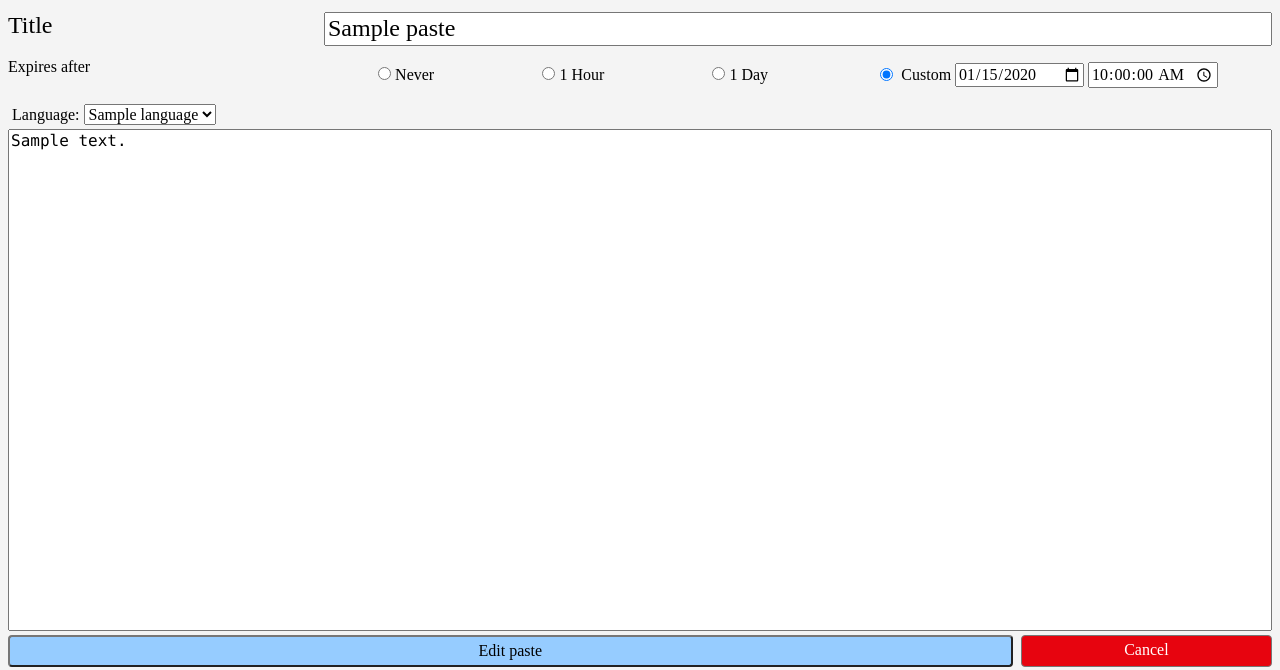
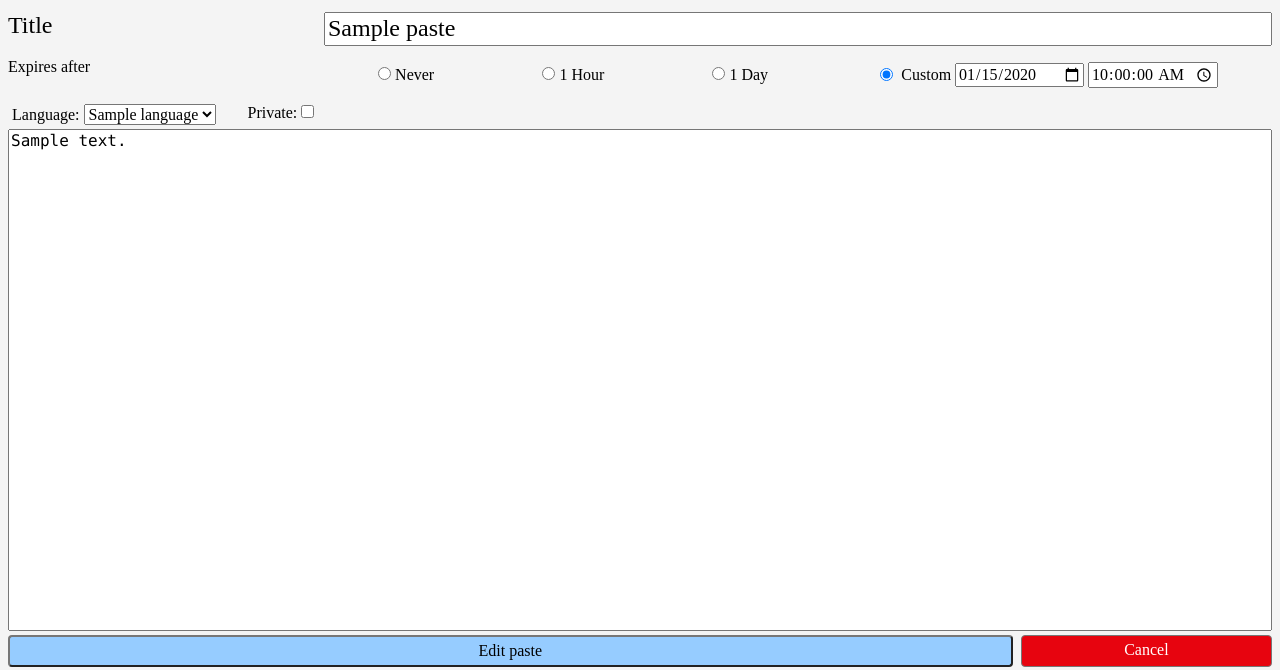
Before and after one commit to winny-/sillypaste, a Django app: page /1/edit in a window 1280 px wide. Shown: the part 56-726 px from the top of the page. Run offline with Django 3.2, Linux system fonts and the light colour scheme; a user stored in the database is signed in; tables that the repository leaves empty hold one stand-in row (values such as "Sample post").

Commit message:
add private flag

```diff
--- a/api/views.py
+++ b/api/views.py
@@ -43,6 +43,7 @@ class PasteViewSet(viewsets.ModelViewSet):
     serializer_class = PasteSerializer
     queryset = Paste.objects.all()
 
+    # XXX This should hide private pastes that belong to other users.
     def get_queryset(self):
         return Paste.objects.filter_fulltext(
             self.request.query_params.get('q')
--- a/core/models/models.py
+++ b/core/models/models.py
@@ -22,6 +22,11 @@ class PasteManager(models.Manager):
         )
 
 
+class PublicPasteManager(PasteManager):
+    def get_queryset(self):
+        return super().get_queryset().filter(private=False)
+
+
 class Paste(ExportModelOperationsMixin('paste'), models.Model):
     class Meta:
         ordering = ('pk',)
@@ -31,6 +36,7 @@ class Paste(ExportModelOperationsMixin('paste'), models.Model):
     timestamp = models.DateTimeField(auto_now_add=True)
     expiry = models.DateTimeField(null=True, blank=True)
     freeze_hits = models.BooleanField(default=False, blank=True)
+    private = models.BooleanField(default=False, blank=True)
     hits = models.PositiveIntegerField(default=0)
     size = models.PositiveIntegerField(default=0, editable=False)
     author = models.ForeignKey(
@@ -41,6 +47,7 @@ class Paste(ExportModelOperationsMixin('paste'), models.Model):
     )
 
     objects = PasteManager()
+    public_objects = PublicPasteManager()
 
     def save(self, *args, **kwargs):
         """On save, update estimated size of the paste."""
--- a/web/forms/forms.py
+++ b/web/forms/forms.py
@@ -13,7 +13,7 @@ __all__ = ['PasteForm']
 class PasteForm(forms.ModelForm):
     class Meta:
         model = Paste
-        fields = ['expiry', 'title', 'language', 'body']
+        fields = ['expiry', 'title', 'language', 'body', 'private']
 
     CUSTOM_EXPIRY_DATE_FORMAT = '%Y-%m-%d'
     CUSTOM_EXPIRY_TIME_FORMAT = '%H:%M:%S'
--- a/web/templates/paste_form_snippet.html
+++ b/web/templates/paste_form_snippet.html
@@ -52,8 +52,14 @@
     </div>
   </div>
 </div>
-<div class='ma1'>
-  {{ form.language.label_tag }}
-  {{ form.language }}
+<div class="flex flex-row flex-wrap">
+  <div class="ma1 mr3">
+    {{ form.language.label_tag }}
+    {{ form.language }}
+  </div>
+  <div class="ma1 ml3">
+    {{ form.private.label_tag }}
+    {{ form.private }}
+  </div>
 </div>
 <textarea class="code w-100 flex-grow-1" id="body" name="{{ form.body.html_name }}" placeholder="Your text here">{{ form.body.value|default:'' }}</textarea>
--- a/web/views/other.py
+++ b/web/views/other.py
@@ -30,8 +30,10 @@ def index(request):
         request,
         'index.html',
         {
-            'recent': Paste.objects.order_by('-timestamp')[:20],
-            'top': Paste.objects.filter(hits__gt=0).order_by('-hits')[:5],
+            'recent': Paste.public_objects.order_by('-timestamp')[:20],
+            'top': Paste.public_objects.filter(
+                hits__gt=0, private=False
+            ).order_by('-hits')[:5],
         },
     )
 
--- a/web/views/pastes.py
+++ b/web/views/pastes.py
@@ -9,6 +9,7 @@ from django.shortcuts import get_object_or_404, render, redirect
 from django.urls import reverse_lazy
 from django.views import generic
 from django.views.decorators.http import require_GET, require_http_methods
+from django.db.models import Q
 
 from pygments import lexers, highlight
 from pygments.formatters import HtmlFormatter
@@ -94,7 +95,6 @@ def render_paste(request, paste_id):
     """Render a Paste or redirect to the Paste's canonical address if not
     render-able."""
     p = get_object_or_404(Paste, pk=paste_id)
-    # import pdb; pdb.set_trace()
     if hasattr(p, 'language'):
         html = None
         if p.language.name == 'markdown':
@@ -173,4 +173,9 @@ class ListPastes(generic.ListView):
 
     def get_queryset(self):
         objs = Paste.objects.filter_fulltext(self.request.GET.get('q'))
+        if not self.request.user.is_staff:
+            filter_author = Q()
+            if not self.request.user.is_anonymous:
+                filter_author = Q(author=self.request.user)
+            objs = objs.filter(Q(private=False) | filter_author)
         return objs.order_by(self.get_ordering())
```
Also changed, not shown: web/templates/show_paste.html (+8 -0 lines), .pre-commit-config.yaml, README.md, core/migrations/0013_paste_private.py (added), 1 other file.
